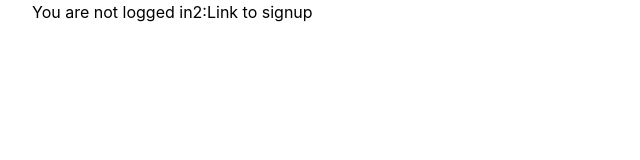
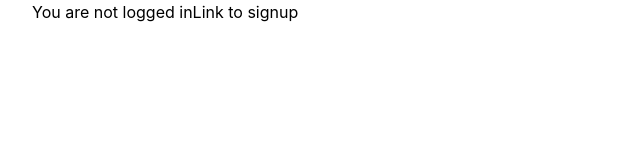
Before and after one commit to JoeLan124/nextauth, a Next.js app: page / in a window 1280 px wide. Shown: the top 160 px of the page, without its empty margins (0-640 px from the left). Built offline with nearby package versions, Linux system fonts and the light colour scheme; no server answers.

Commit message:
small changes6

```diff
--- a/pages/index.js
+++ b/pages/index.js
@@ -12,10 +12,10 @@ export default function Home() {
   return (
     <div className={styles.container}>
       {session ? (
-        <p>You are logged in2:</p>
+        <p>You are logged in</p>
       ) : (
         <p>
-          You are not logged in2:
+          You are not logged in
           <Link href="/api/auth/signin">Link to signup</Link>
         </p>
       )}
```
